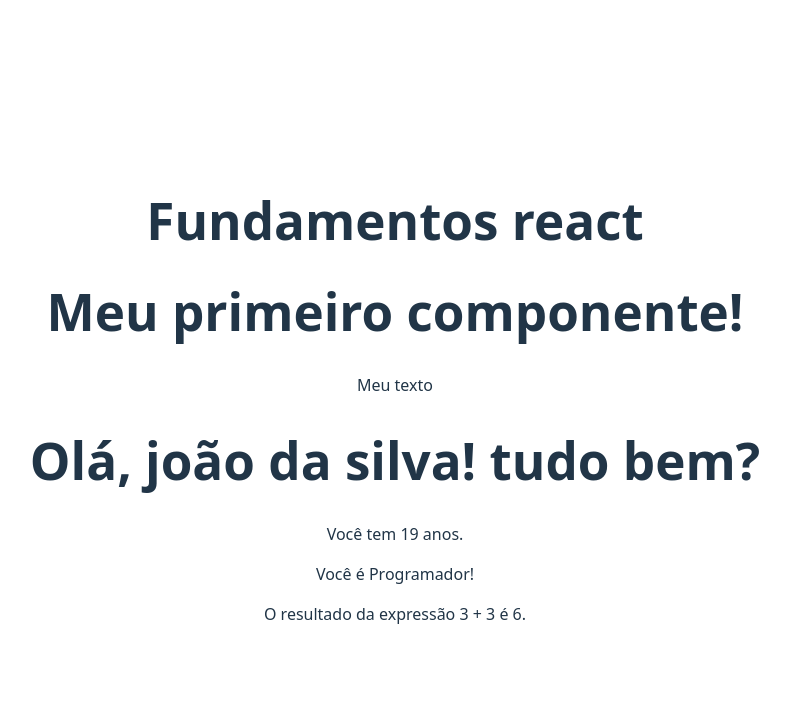
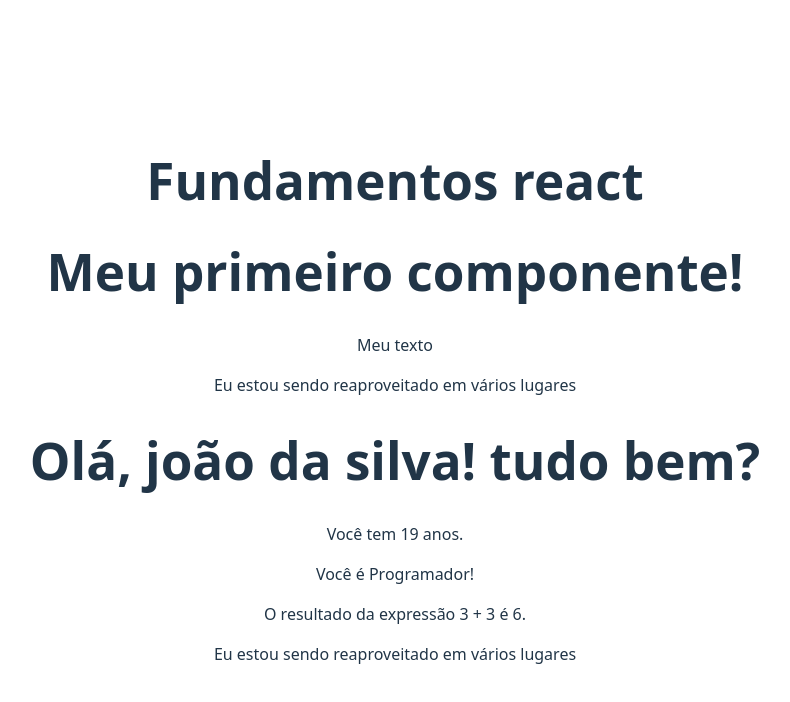
Before and after one commit to SilvaRDev/curso-react, a React (Vite) app in the folder 2-FUNDAMENTOS/1-fundamentos/: page / in a window 1280 px wide. Shown: the top 702 px of the page, without its empty margins (245-1035 px from the left). Built offline with nearby package versions, Linux system fonts and the light colour scheme.

Commit message:
aula de hierarquia de componentes finalizada

```diff
--- a/2-FUNDAMENTOS/1-fundamentos/src/App.jsx
+++ b/2-FUNDAMENTOS/1-fundamentos/src/App.jsx
@@ -3,6 +3,7 @@
 
 /* COMPONENTS */
 import FirstComponent from './components/FirstComponent'
+import MyComponent from './components/MyComponent'
 import TemplateExpressions from './components/TemplateExpressions'
 
 function App() {
@@ -11,6 +12,7 @@
       <h1>Fundamentos react</h1>
       <FirstComponent/>
       <TemplateExpressions/>
+      <MyComponent />
     </>
   )
 }
--- a/2-FUNDAMENTOS/1-fundamentos/src/components/FirstComponent.jsx
+++ b/2-FUNDAMENTOS/1-fundamentos/src/components/FirstComponent.jsx
@@ -1,4 +1,6 @@
 // Arquivo de estilo
+
+import MyComponent from "./MyComponent"
 
 const FirstComponent = () => {
   // Essa função faz isso
@@ -14,6 +16,8 @@
       {/* Algum comentário */}
       <h1>Meu primeiro componente!</h1>
       <p className="teste">Meu texto</p>
+      <MyComponent/>
+
     </div>
   )
 }
--- /dev/null
+++ b/2-FUNDAMENTOS/1-fundamentos/src/components/MyComponent.jsx
@@ -0,0 +1,11 @@
+const MyComponent = () => {
+
+  return (
+    <div>
+      <p>Eu estou sendo reaproveitado em vários lugares</p>
+    </div>
+  )
+
+}
+
+export default MyComponent
```
